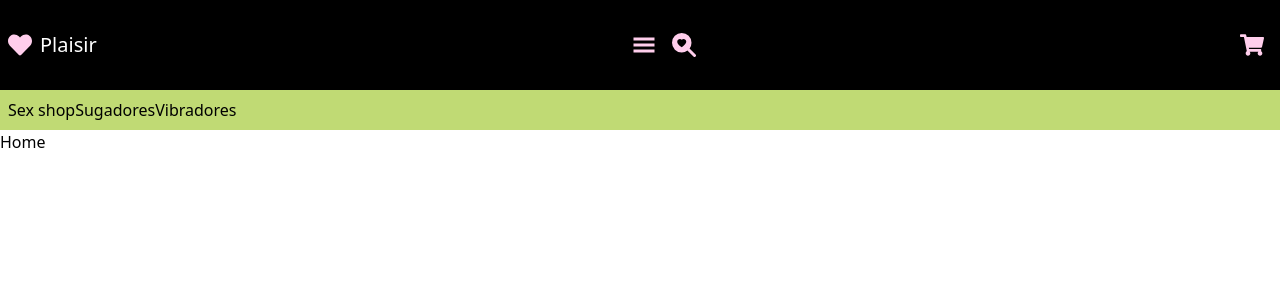
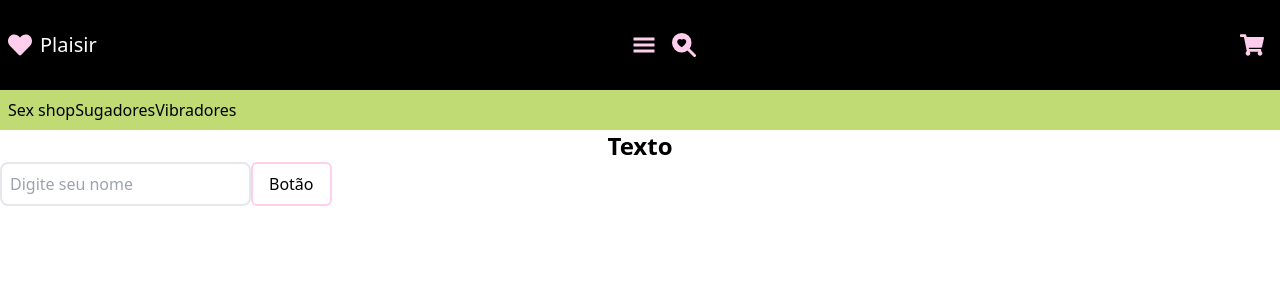
Before and after one commit to GHRCC/plaisir, a Next.js app: page / in a window 1280 px wide. Shown: the top 300 px of the page. Built offline with nearby package versions, Linux system fonts and the light colour scheme.

Commit message:
Components updated

```diff
--- a/src/components/TextField.tsx
+++ b/src/components/TextField.tsx
@@ -7,18 +7,12 @@ type TextFieldProps = {
 };
 
 const TextField = (props: TextFieldProps) => {
-  const [text, setText] = useState(props.value);
-  const handleChange = (event: React.ChangeEvent<HTMLInputElement>) => {
-    const newValue = event.target.value;
-    setText(newValue);
-    props.onChange(newValue);
-  };
-
   return (
     <input
       value={props.value}
       placeholder={props.placeholder}
-      onChange={handleChange}
+      onChange={(event) => props.onChange(event.target.value)}
+      className="border-2 rounded-lg focus:border-primary outline-none p-2 "
     />
   );
 };
--- a/src/components/Title.tsx
+++ b/src/components/Title.tsx
@@ -1,12 +1,14 @@
 import React from "react";
 
 type TitleProps = {
-  text: string;
+  children: React.ReactNode;
 };
 
 const Title = (props: TitleProps) => {
   return (
-    <div className="bg-primary my-0 mx-0 flex items-center">{props.text}</div>
+    <h1 className="text-center font-bold text-xl md:text-2xl">
+      {props.children}
+    </h1>
   );
 };
 
--- a/src/pages/index.tsx
+++ b/src/pages/index.tsx
@@ -1,3 +1,20 @@
+import Title from "@/components/Title";
+import TextField from "@/components/TextField";
+import { useState } from "react";
+import OutlineButton from "@/components/OutlineButton";
+
 export default function Home() {
-  return <main>Home</main>;
+  const [text, setText] = useState("");
+
+  return (
+    <main>
+      <Title>Texto</Title>
+      <TextField
+        value={text}
+        placeholder="Digite seu nome"
+        onChange={setText}
+      />
+      <OutlineButton onClick={() => {}}>Botão</OutlineButton>
+    </main>
+  );
 }
```
